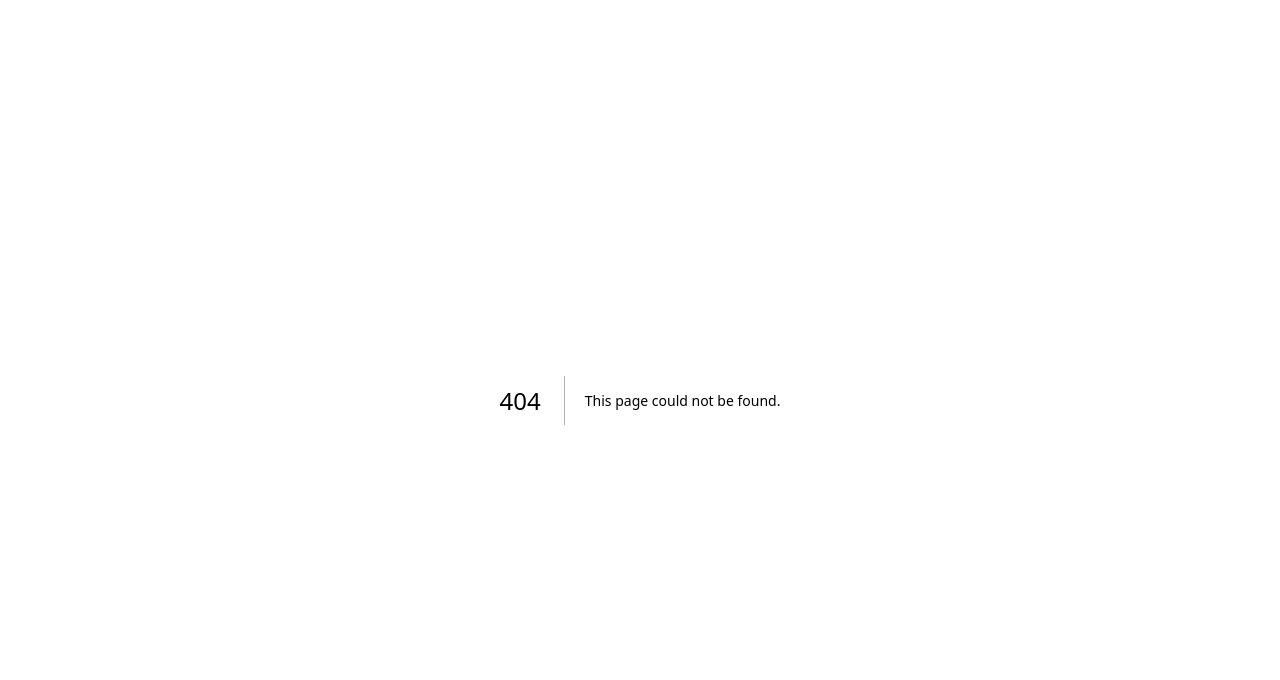
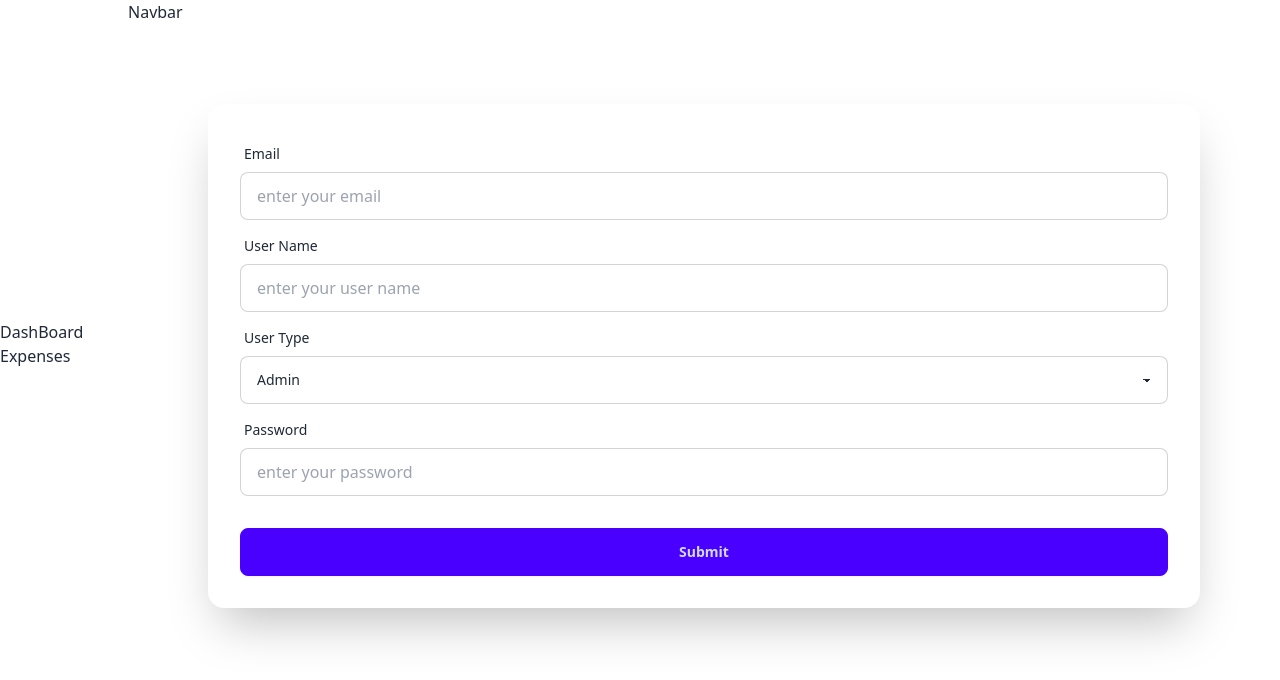
Before and after one commit to MehadiHasan-web/Pharmacy-POS, a Next.js app: page /usersettings in a window 1280 px wide. Before the commit this address had no page. Shown: the top 680 px of the page. Built offline with nearby package versions, Linux system fonts and the light colour scheme.

Commit message:
adding sidebar and navbar

```diff
--- /dev/null
+++ b/app/(pages)/usersettings/page.jsx
@@ -0,0 +1,77 @@
+'use client'
+import React from 'react';
+import { axios } from 'axios';
+
+
+const UserSettings = () => {
+
+  const userSettingsData = (event) => {
+    event.preventDefault();
+    const form = event.target;
+    const email = form.email.value;
+    const username = form.username.value;
+    const user_type = form.user_type.value;
+    const password = form.password.value;
+    const userDetails = {email, username, user_type, password};
+
+    // axios.post('https://rpos.pythonanywhere.com/api/v1/register/', userDetails)
+    // .then(function (response) {
+    //   console.log(response);
+    //   form.reset()
+    // })
+    // .catch(function (error) {
+    //   console.log(error);
+    // });
+
+  }
+
+  return (
+    <div className="container mx-auto p-3 sm:p-10 md:p-15 lg:p-20">
+      <div className="card shrink-0 w-full  shadow-2xl bg-base-100">
+      <form onSubmit={userSettingsData} className="card-body">
+        {/* email */}
+        <div className="form-control">
+          <label className="label">
+            <span className="label-text">Email</span>
+          </label>
+          <input type="email" placeholder="enter your email" className="input input-bordered" name="email" />
+        </div>
+        {/* email */}
+        {/* username */}
+        <div className="form-control">
+          <label className="label">
+            <span className="label-text">User Name</span>
+          </label>
+          <input type="text" placeholder="enter your user name" className="input input-bordered" name="username" />
+        </div>
+        {/* username */}
+        {/* user type */}
+        <div className="form-control">
+          <label className="label">
+            <span className="label-text">User Type</span>
+          </label>
+          <select name="user_type" className="select select-bordered w-full">
+            <option disabled selected value="admin">Admin</option>
+            <option value="manager">Manager</option>
+            <option value="manager">Seller</option>
+          </select>
+        </div>
+        {/* user type */}
+        {/* password */}
+        <div className="form-control">
+          <label className="label">
+            <span className="label-text">Password</span>
+          </label>
+          <input type="password" placeholder="enter your password" className="input input-bordered" name="password" />
+        </div>
+        {/* password */}
+        <div className="form-control mt-6">
+          <button type='submit' className="btn btn-primary">Submit</button>
+        </div>
+      </form>
+    </div>
+    </div>
+  );
+};
+
+export default UserSettings;
--- a/app/componentes/Sidebar.jsx
+++ b/app/componentes/Sidebar.jsx
@@ -1,9 +1,15 @@
+
+import { Link } from 'next/link';
+
 function Sidebar() {
     return (
-        <div>
-            <h2>sidebar</h2>
-        </div>
+    <div>
+      <ul>
+      <li><a href="/">DashBoard</a></li>
+      <li><a href="/expenses">Expenses</a></li>
+      </ul>
+    </div>
     )
 }
 
-export default Sidebar
+export default Sidebar;
--- a/app/layout.js
+++ b/app/layout.js
@@ -1,5 +1,11 @@
+
 import { Inter } from "next/font/google";
 import "./globals.css";
+import Navbar from "./componentes/Navbar";
+import Sidebar from "./componentes/Sidebar";
+
+
+
 
 const inter = Inter({ subsets: ["latin"] });
 
@@ -9,9 +15,32 @@ export const metadata = {
 };
 
 export default function RootLayout({ children }) {
+
+
   return (
     <html lang="en">
-      <body className={inter.className}>{children}</body>
+      <body>
+        <div className="flex items-center">
+          {/* left section start */}
+          <div className="w-[10%]">
+            {/* Sidebar section start */}
+            <Sidebar></Sidebar>
+            {/* Sidebar section end */}
+          </div>
+          {/* left section end */}
+          {/* right section start */}
+          <div className="w-[90%]">
+            {/* navbar section start */}
+            <Navbar></Navbar>
+            {/* navbar section end */}
+            {/* main content section start */}
+              {children}
+            {/* main content section end */}
+          </div>
+          {/* right section end */}
+
+        </div>
+      </body>
     </html>
   );
 }
--- a/app/page.js
+++ b/app/page.js
@@ -1,113 +1,9 @@
-import Image from "next/image";
+
 
 export default function Home() {
   return (
-    <main className="flex min-h-screen flex-col items-center justify-between p-24">
-      <div className="z-10 max-w-5xl w-full items-center justify-between font-mono text-sm lg:flex">
-        <p className="fixed left-0 top-0 flex w-full justify-center border-b border-gray-300 bg-gradient-to-b from-zinc-200 pb-6 pt-8 backdrop-blur-2xl dark:border-neutral-800 dark:bg-zinc-800/30 dark:from-inherit lg:static lg:w-auto  lg:rounded-xl lg:border lg:bg-gray-200 lg:p-4 lg:dark:bg-zinc-800/30">
-          Get started by editing&nbsp;
-          <code className="font-mono font-bold">app/page.js</code>
-        </p>
-        <div className="fixed bottom-0 left-0 flex h-48 w-full items-end justify-center bg-gradient-to-t from-white via-white dark:from-black dark:via-black lg:static lg:h-auto lg:w-auto lg:bg-none">
-          <a
-            className="pointer-events-none flex place-items-center gap-2 p-8 lg:pointer-events-auto lg:p-0"
-            href="https://vercel.com?utm_source=create-next-app&utm_medium=appdir-template&utm_campaign=create-next-app"
-            target="_blank"
-            rel="noopener noreferrer"
-          >
-            By{" "}
-            <Image
-              src="/vercel.svg"
-              alt="Vercel Logo"
-              className="dark:invert"
-              width={100}
-              height={24}
-              priority
-            />
-          </a>
-        </div>
-      </div>
-
-      <div className="relative flex place-items-center before:absolute before:h-[300px] before:w-full sm:before:w-[480px] before:-translate-x-1/2 before:rounded-full before:bg-gradient-radial before:from-white before:to-transparent before:blur-2xl before:content-[''] after:absolute after:-z-20 after:h-[180px] after:w-full sm:after:w-[240px] after:translate-x-1/3 after:bg-gradient-conic after:from-sky-200 after:via-blue-200 after:blur-2xl after:content-[''] before:dark:bg-gradient-to-br before:dark:from-transparent before:dark:to-blue-700 before:dark:opacity-10 after:dark:from-sky-900 after:dark:via-[#0141ff] after:dark:opacity-40 before:lg:h-[360px] z-[-1]">
-        <Image
-          className="relative dark:drop-shadow-[0_0_0.3rem_#ffffff70] dark:invert"
-          src="/next.svg"
-          alt="Next.js Logo"
-          width={180}
-          height={37}
-          priority
-        />
-      </div>
-
-      <div className="mb-32 grid text-center lg:max-w-5xl lg:w-full lg:mb-0 lg:grid-cols-4 lg:text-left">
-        <a
-          href="https://nextjs.org/docs?utm_source=create-next-app&utm_medium=appdir-template&utm_campaign=create-next-app"
-          className="group rounded-lg border border-transparent px-5 py-4 transition-colors hover:border-gray-300 hover:bg-gray-100 hover:dark:border-neutral-700 hover:dark:bg-neutral-800/30"
-          target="_blank"
-          rel="noopener noreferrer"
-        >
-          <h2 className={`mb-3 text-2xl font-semibold`}>
-            Docs{" "}
-            <span className="inline-block transition-transform group-hover:translate-x-1 motion-reduce:transform-none">
-              -&gt;
-            </span>
-          </h2>
-          <p className={`m-0 max-w-[30ch] text-sm opacity-50`}>
-            Find in-depth information about Next.js features and API.
-          </p>
-        </a>
-
-        <a
-          href="https://nextjs.org/learn?utm_source=create-next-app&utm_medium=appdir-template-tw&utm_campaign=create-next-app"
-          className="group rounded-lg border border-transparent px-5 py-4 transition-colors hover:border-gray-300 hover:bg-gray-100 hover:dark:border-neutral-700 hover:dark:bg-neutral-800 hover:dark:bg-opacity-30"
-          target="_blank"
-          rel="noopener noreferrer"
-        >
-          <h2 className={`mb-3 text-2xl font-semibold`}>
-            Learn{" "}
-            <span className="inline-block transition-transform group-hover:translate-x-1 motion-reduce:transform-none">
-              -&gt;
-            </span>
-          </h2>
-          <p className={`m-0 max-w-[30ch] text-sm opacity-50`}>
-            Learn about Next.js in an interactive course with&nbsp;quizzes!
-          </p>
-        </a>
-
-        <a
-          href="https://vercel.com/templates?framework=next.js&utm_source=create-next-app&utm_medium=appdir-template&utm_campaign=create-next-app"
-          className="group rounded-lg border border-transparent px-5 py-4 transition-colors hover:border-gray-300 hover:bg-gray-100 hover:dark:border-neutral-700 hover:dark:bg-neutral-800/30"
-          target="_blank"
-          rel="noopener noreferrer"
-        >
-          <h2 className={`mb-3 text-2xl font-semibold`}>
-            Templates{" "}
-            <span className="inline-block transition-transform group-hover:translate-x-1 motion-reduce:transform-none">
-              -&gt;
-            </span>
-          </h2>
-          <p className={`m-0 max-w-[30ch] text-sm opacity-50`}>
-            Explore starter templates for Next.js.
-          </p>
-        </a>
-
-        <a
-          href="https://vercel.com/new?utm_source=create-next-app&utm_medium=appdir-template&utm_campaign=create-next-app"
-          className="group rounded-lg border border-transparent px-5 py-4 transition-colors hover:border-gray-300 hover:bg-gray-100 hover:dark:border-neutral-700 hover:dark:bg-neutral-800/30"
-          target="_blank"
-          rel="noopener noreferrer"
-        >
-          <h2 className={`mb-3 text-2xl font-semibold`}>
-            Deploy{" "}
-            <span className="inline-block transition-transform group-hover:translate-x-1 motion-reduce:transform-none">
-              -&gt;
-            </span>
-          </h2>
-          <p className={`m-0 max-w-[30ch] text-sm opacity-50 text-balance`}>
-            Instantly deploy your Next.js site to a shareable URL with Vercel.
-          </p>
-        </a>
-      </div>
+    <main>
+      <h1>dashboard</h1>
     </main>
   );
 }
```
